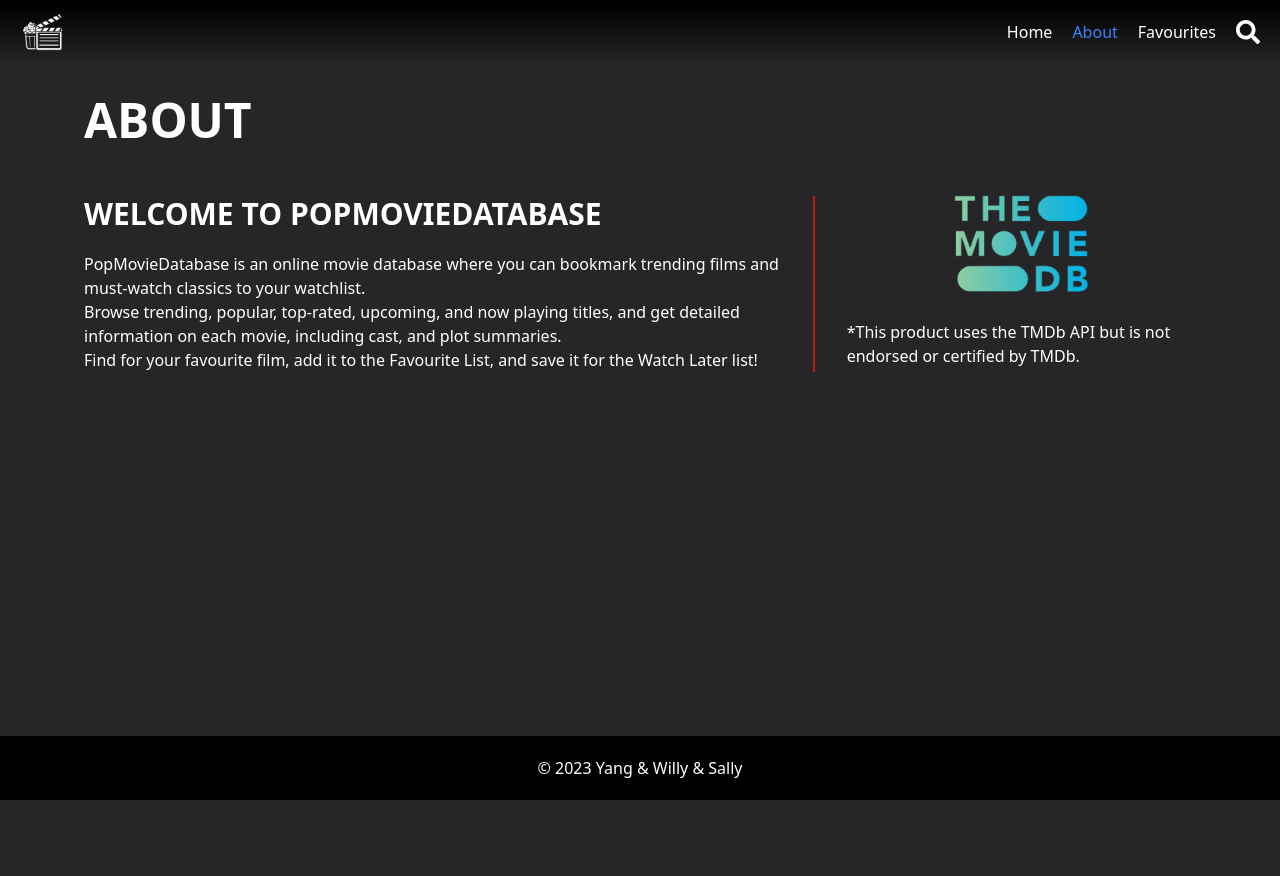
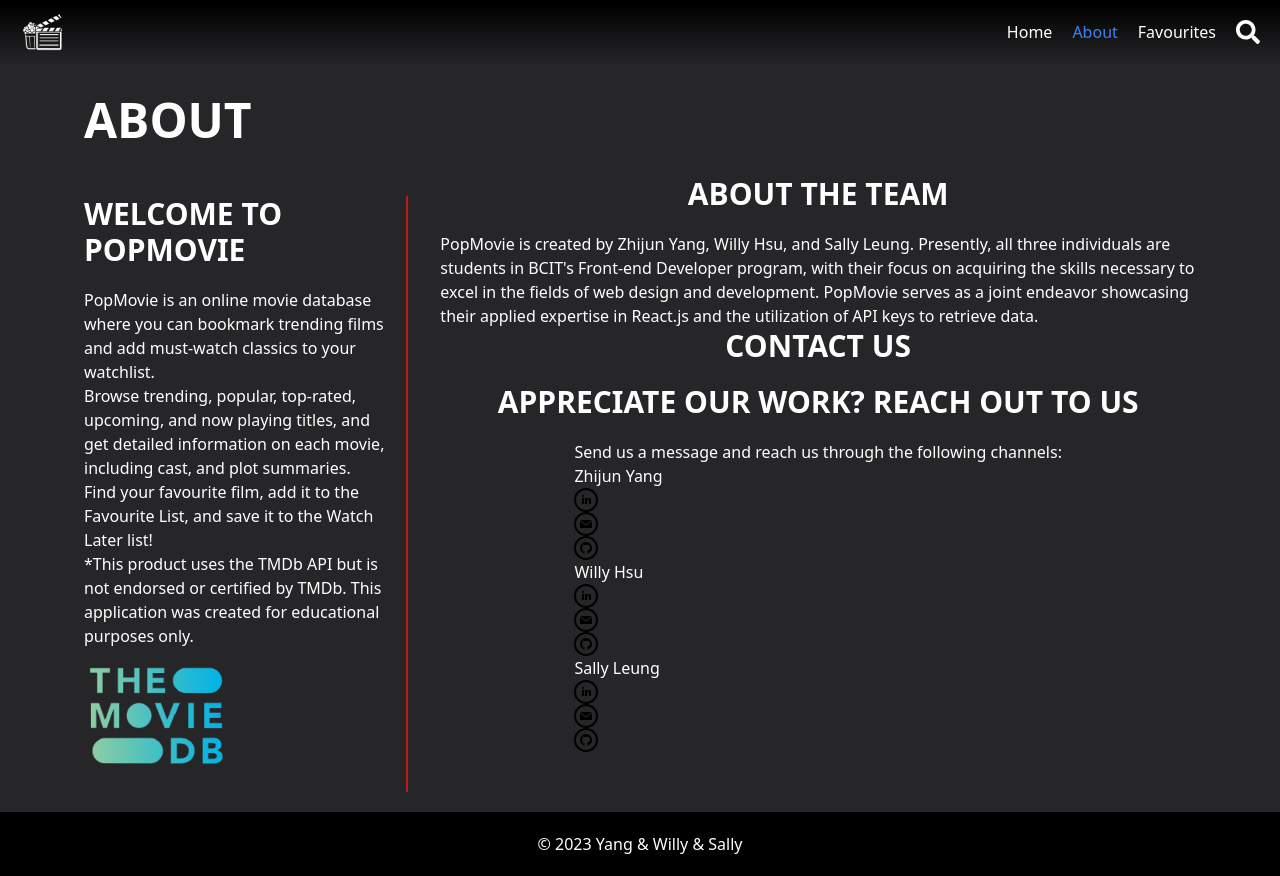
Before and after one commit to greentea777/react-movie-app, a React (Vite) app: page /about in a window 1280 px wide. Before the commit the page ends 800 px from the top, so only its background shows below. Built offline with nearby package versions, Linux system fonts and the light colour scheme; no server answers.

Commit message:
added content

```diff
--- a/src/pages/PageAbout.jsx
+++ b/src/pages/PageAbout.jsx
@@ -1,5 +1,5 @@
-import { useEffect } from 'react';
-import { appTitle } from '../globals/globalVariables';
+import { useEffect } from "react";
+import { appTitle } from "../globals/globalVariables";
 
 const PageAbout = () => {
   useEffect(() => {
@@ -9,17 +9,157 @@ const PageAbout = () => {
   return (
     <main className="flex-1">
       <section className="max-w-6xl mx-auto mt-16 p-5 text-white">
-        <h1 className="text-[22px] sm:text-4xl md:text-5xl font-bold py-3 uppercase">About</h1>
-        <div className='flex flex-col sm:flex-row gap-8 mt-5'>
-          <div className='pb-10 border-b-2 border-red-700 sm:pr-5 sm:border-r-2 sm:border-b-0 sm:pb-0 mt-5'>
-            <h2 className='text-[22px] sm:text-2xl md:text-3xl font-bold uppercase pb-2 mb-3'>Welcome to PopMovieDatabase</h2>
-            <p>PopMovieDatabase is an online movie database where you can bookmark trending films and must-watch classics to your watchlist.</p>
-            <p>Browse trending, popular, top-rated, upcoming, and now playing titles, and get detailed information on each movie, including cast, and plot summaries.</p>
-            <p>Find for your favourite film, add it to the Favourite List, and save it for the Watch Later list!</p>
+        <h1 className="text-[22px] sm:text-4xl md:text-5xl font-bold py-3 uppercase">
+          About
+        </h1>
+        <div className="flex flex-col sm:flex-row gap-8 mt-5">
+          <div className="pb-10 border-b-2 border-red-700 sm:pr-5 sm:border-r-2 sm:border-b-0 sm:pb-0 mt-5">
+            <h2 className="text-[22px] sm:text-2xl md:text-3xl font-bold uppercase pb-2 mb-3">
+              Welcome to PopMovie
+            </h2>
+            <p>
+              PopMovie is an online movie database where you can bookmark
+              trending films and add must-watch classics to your watchlist.
+            </p>
+            <p>
+              Browse trending, popular, top-rated, upcoming, and now playing
+              titles, and get detailed information on each movie, including
+              cast, and plot summaries.
+            </p>
+            <p>
+              Find your favourite film, add it to the Favourite List, and save
+              it to the Watch Later list!
+            </p>
+            <p>
+              *This product uses the TMDb API but is not endorsed or certified
+              by TMDb. This application was created for educational purposes
+              only.
+            </p>
+            <img className="w-36 h-36" src="/tmdb-logo.svg" alt="TMDB Logo" />
           </div>
-          <div className='flex flex-col items-center sm:p-0'>
-            <img className="w-36 h-36" src="/tmdb-logo.svg" alt="TMDB Logo" />
-            <p>*This product uses the TMDb API but is not endorsed or certified by TMDb.</p>
+          <div className="flex flex-col items-center sm:p-0">
+            <h2 className="text-[22px] sm:text-2xl md:text-3xl font-bold uppercase pb-2 mb-3">
+              About the Team
+            </h2>
+            <p>
+              PopMovie is created by Zhijun Yang, Willy Hsu, and Sally Leung.
+              Presently, all three individuals are students in BCIT's Front-end
+              Developer program, with their focus on acquiring the skills
+              necessary to excel in the fields of web design and development.
+              PopMovie serves as a joint endeavor showcasing their applied
+              expertise in React.js and the utilization of API keys to retrieve
+              data.
+            </p>
+            <h2 className="text-[22px] sm:text-2xl md:text-3xl font-bold uppercase pb-2 mb-3">
+              Contact Us
+            </h2>
+            <h3 className="text-[22px] sm:text-2xl md:text-3xl font-bold uppercase pb-2 mb-3">
+              Appreciate our work? Reach out to us
+            </h3>
+            <p>
+              Send us a message and reach us through the following channels:
+              <ul>
+                <li>
+                  Zhijun Yang
+                  <a href="https://www.linkedin.com/in/yang-zhijun/">
+                    <svg
+                      xmlns="http://www.w3.org/2000/svg"
+                      width="24"
+                      height="24"
+                      viewBox="0 0 24 24"
+                    >
+                      <path d="M12 2c5.514 0 10 4.486 10 10s-4.486 10-10 10-10-4.486-10-10 4.486-10 10-10zm0-2c-6.627 0-12 5.373-12 12s5.373 12 12 12 12-5.373 12-12-5.373-12-12-12zm-2 8c0 .557-.447 1.008-1 1.008s-1-.45-1-1.008c0-.557.447-1.008 1-1.008s1 .452 1 1.008zm0 2h-2v6h2v-6zm3 0h-2v6h2v-2.861c0-1.722 2.002-1.881 2.002 0v2.861h1.998v-3.359c0-3.284-3.128-3.164-4-1.548v-1.093z" />
+                    </svg>
+                    <a href="mailto:y_1st.zenith@icloud.com">
+                      <svg
+                        xmlns="http://www.w3.org/2000/svg"
+                        width="24"
+                        height="24"
+                        viewBox="0 0 24 24"
+                      >
+                        <path d="M12 2.02c5.514 0 10 4.486 10 10s-4.486 10-10 10-10-4.486-10-10 4.486-10 10-10zm0-2c-6.627 0-12 5.373-12 12s5.373 12 12 12 12-5.373 12-12-5.373-12-12-12zm0 12.55l-5.992-4.57h11.983l-5.991 4.57zm0 1.288l-6-4.629v6.771h12v-6.771l-6 4.629z" />
+                      </svg>
+                    </a>
+                  </a>
+                  <a href="https://github.com/zy-link">
+                    <svg
+                      xmlns="http://www.w3.org/2000/svg"
+                      width="24"
+                      height="24"
+                      viewBox="0 0 24 24"
+                    >
+                      <path d="M12 2c5.514 0 10 4.486 10 10s-4.486 10-10 10-10-4.486-10-10 4.486-10 10-10zm0-2c-6.627 0-12 5.373-12 12s5.373 12 12 12 12-5.373 12-12-5.373-12-12-12zm0 6c-3.313 0-6 2.686-6 6 0 2.651 1.719 4.9 4.104 5.693.3.056.396-.13.396-.289v-1.117c-1.669.363-2.017-.707-2.017-.707-.272-.693-.666-.878-.666-.878-.544-.373.041-.365.041-.365.603.042.92.619.92.619.535.917 1.403.652 1.746.499.054-.388.209-.652.381-.802-1.333-.152-2.733-.667-2.733-2.965 0-.655.234-1.19.618-1.61-.062-.153-.268-.764.058-1.59 0 0 .504-.161 1.65.615.479-.133.992-.199 1.502-.202.51.002 1.023.069 1.503.202 1.146-.776 1.648-.615 1.648-.615.327.826.121 1.437.06 1.588.385.42.617.955.617 1.61 0 2.305-1.404 2.812-2.74 2.96.216.186.412.551.412 1.111v1.646c0 .16.096.347.4.288 2.383-.793 4.1-3.041 4.1-5.691 0-3.314-2.687-6-6-6z" />
+                    </svg>
+                  </a>
+                </li>
+                <li>
+                  Willy Hsu
+                  <a href="https://www.linkedin.com/in/willy-hsu-216137267/">
+                    <svg
+                      xmlns="http://www.w3.org/2000/svg"
+                      width="24"
+                      height="24"
+                      viewBox="0 0 24 24"
+                    >
+                      <path d="M12 2c5.514 0 10 4.486 10 10s-4.486 10-10 10-10-4.486-10-10 4.486-10 10-10zm0-2c-6.627 0-12 5.373-12 12s5.373 12 12 12 12-5.373 12-12-5.373-12-12-12zm-2 8c0 .557-.447 1.008-1 1.008s-1-.45-1-1.008c0-.557.447-1.008 1-1.008s1 .452 1 1.008zm0 2h-2v6h2v-6zm3 0h-2v6h2v-2.861c0-1.722 2.002-1.881 2.002 0v2.861h1.998v-3.359c0-3.284-3.128-3.164-4-1.548v-1.093z" />
+                    </svg>
+                    <a href="mailto:hsu.waiting@gmail.com">
+                      <svg
+                        xmlns="http://www.w3.org/2000/svg"
+                        width="24"
+                        height="24"
+                        viewBox="0 0 24 24"
+                      >
+                        <path d="M12 2.02c5.514 0 10 4.486 10 10s-4.486 10-10 10-10-4.486-10-10 4.486-10 10-10zm0-2c-6.627 0-12 5.373-12 12s5.373 12 12 12 12-5.373 12-12-5.373-12-12-12zm0 12.55l-5.992-4.57h11.983l-5.991 4.57zm0 1.288l-6-4.629v6.771h12v-6.771l-6 4.629z" />
+                      </svg>
+                    </a>
+                  </a>
+                  <a href="https://github.com/greentea777/">
+                    <svg
+                      xmlns="http://www.w3.org/2000/svg"
+                      width="24"
+                      height="24"
+                      viewBox="0 0 24 24"
+                    >
+                      <path d="M12 2c5.514 0 10 4.486 10 10s-4.486 10-10 10-10-4.486-10-10 4.486-10 10-10zm0-2c-6.627 0-12 5.373-12 12s5.373 12 12 12 12-5.373 12-12-5.373-12-12-12zm0 6c-3.313 0-6 2.686-6 6 0 2.651 1.719 4.9 4.104 5.693.3.056.396-.13.396-.289v-1.117c-1.669.363-2.017-.707-2.017-.707-.272-.693-.666-.878-.666-.878-.544-.373.041-.365.041-.365.603.042.92.619.92.619.535.917 1.403.652 1.746.499.054-.388.209-.652.381-.802-1.333-.152-2.733-.667-2.733-2.965 0-.655.234-1.19.618-1.61-.062-.153-.268-.764.058-1.59 0 0 .504-.161 1.65.615.479-.133.992-.199 1.502-.202.51.002 1.023.069 1.503.202 1.146-.776 1.648-.615 1.648-.615.327.826.121 1.437.06 1.588.385.42.617.955.617 1.61 0 2.305-1.404 2.812-2.74 2.96.216.186.412.551.412 1.111v1.646c0 .16.096.347.4.288 2.383-.793 4.1-3.041 4.1-5.691 0-3.314-2.687-6-6-6z" />
+                    </svg>
+                  </a>
+                </li>
+                <li>
+                  Sally Leung
+                  <a href="https://www.linkedin.com/in/sally-leung-06a87618b/">
+                    <svg
+                      xmlns="http://www.w3.org/2000/svg"
+                      width="24"
+                      height="24"
+                      viewBox="0 0 24 24"
+                    >
+                      <path d="M12 2c5.514 0 10 4.486 10 10s-4.486 10-10 10-10-4.486-10-10 4.486-10 10-10zm0-2c-6.627 0-12 5.373-12 12s5.373 12 12 12 12-5.373 12-12-5.373-12-12-12zm-2 8c0 .557-.447 1.008-1 1.008s-1-.45-1-1.008c0-.557.447-1.008 1-1.008s1 .452 1 1.008zm0 2h-2v6h2v-6zm3 0h-2v6h2v-2.861c0-1.722 2.002-1.881 2.002 0v2.861h1.998v-3.359c0-3.284-3.128-3.164-4-1.548v-1.093z" />
+                    </svg>
+                    <a href="mailto:sallyleungg18@gmail.com">
+                      <svg
+                        xmlns="http://www.w3.org/2000/svg"
+                        width="24"
+                        height="24"
+                        viewBox="0 0 24 24"
+                      >
+                        <path d="M12 2.02c5.514 0 10 4.486 10 10s-4.486 10-10 10-10-4.486-10-10 4.486-10 10-10zm0-2c-6.627 0-12 5.373-12 12s5.373 12 12 12 12-5.373 12-12-5.373-12-12-12zm0 12.55l-5.992-4.57h11.983l-5.991 4.57zm0 1.288l-6-4.629v6.771h12v-6.771l-6 4.629z" />
+                      </svg>
+                    </a>
+                  </a>
+                  <a href="https://github.com/sleung204">
+                    <svg
+                      xmlns="http://www.w3.org/2000/svg"
+                      width="24"
+                      height="24"
+                      viewBox="0 0 24 24"
+                    >
+                      <path d="M12 2c5.514 0 10 4.486 10 10s-4.486 10-10 10-10-4.486-10-10 4.486-10 10-10zm0-2c-6.627 0-12 5.373-12 12s5.373 12 12 12 12-5.373 12-12-5.373-12-12-12zm0 6c-3.313 0-6 2.686-6 6 0 2.651 1.719 4.9 4.104 5.693.3.056.396-.13.396-.289v-1.117c-1.669.363-2.017-.707-2.017-.707-.272-.693-.666-.878-.666-.878-.544-.373.041-.365.041-.365.603.042.92.619.92.619.535.917 1.403.652 1.746.499.054-.388.209-.652.381-.802-1.333-.152-2.733-.667-2.733-2.965 0-.655.234-1.19.618-1.61-.062-.153-.268-.764.058-1.59 0 0 .504-.161 1.65.615.479-.133.992-.199 1.502-.202.51.002 1.023.069 1.503.202 1.146-.776 1.648-.615 1.648-.615.327.826.121 1.437.06 1.588.385.42.617.955.617 1.61 0 2.305-1.404 2.812-2.74 2.96.216.186.412.551.412 1.111v1.646c0 .16.096.347.4.288 2.383-.793 4.1-3.041 4.1-5.691 0-3.314-2.687-6-6-6z" />
+                    </svg>
+                  </a>
+                </li>
+              </ul>
+            </p>
           </div>
         </div>
       </section>
```
